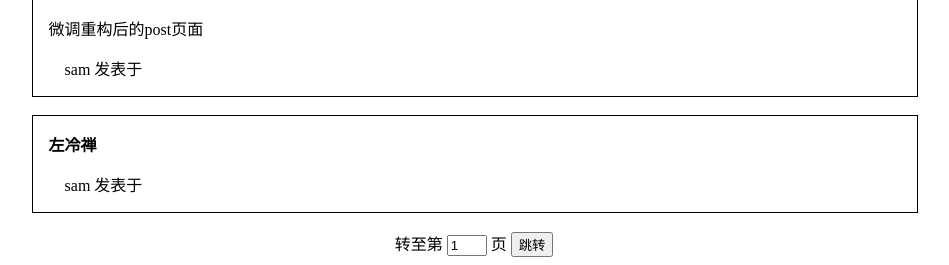
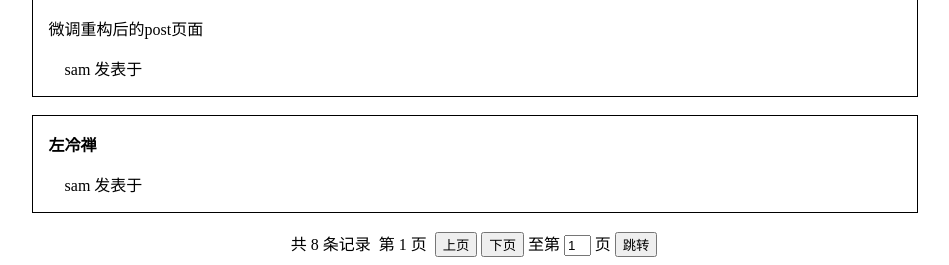
Before and after one commit to lizuohong/nexus1, a Flask app: page / in a window 1280 px wide. Shown: the part 868-1133 px from the top of the page, without its empty margins (166-1115 px from the left). Run offline with Flask 2, Linux system fonts and the light colour scheme; the visitor is signed in with stand-in values (Sample User, id 1); data comes from the database, SQL or seed files in the repository.

Commit message:
完善翻页功能

```diff
--- a/app.py
+++ b/app.py
@@ -1,9 +1,9 @@
 from flask import Flask, flash, abort, g, request, redirect, render_template, session
 from werkzeug.security import check_password_hash, generate_password_hash
-import sqlite3
-import functools
+from datetime import datetime
+import sqlite3, functools, math
 from helpers import *
-from datetime import datetime
+
 
 app = Flask('nexus1')
 app.secret_key = 'dev'
@@ -11,8 +11,18 @@ app.secret_key = 'dev'
 @app.route('/')
 def index():
     total = int(query_db('select count(*) from post', one=True)[0])
-    page_code = request.args.get('page')
-    page = int(page_code) if page_code else 1
+    page_param = request.args.get('page')
+    page = int(page_param) if page_param else 1
+    page_max = math.ceil(total/10)
+
+    if page < 1:
+        return redirect('/?page=1')
+    elif page > page_max:
+        return redirect('/?page=%d' % page_max)
+    else:
+        session['total'] = total
+        session['page'] = page
+
     start = 10 * (page - 1)
     if request.args.get('start'):
         start = int(request.args.get('start'))
--- a/static/index.css
+++ b/static/index.css
@@ -70,5 +70,5 @@ form {
   margin: 0;
 }
 input#page {
-  width: 3em;
+  width: 2em;
 }
--- a/templates/index.html
+++ b/templates/index.html
@@ -44,8 +44,12 @@
 
 <footer class=flex_col>
   <div>
-    <form method=get action=/>
-      转至第&nbsp;<input id=page name=page value=1>&nbsp;页
+    共&nbsp;{{ session.get('total').__str__() }}&nbsp;条记录&nbsp;
+    第&nbsp;{{ session.get('page').__str__() }}&nbsp;页&nbsp;
+    <button class=raw onclick="location.href='/?page={{ (session.get('page')-1).__str__() }}'">上页</button>
+    <button class=raw onclick="location.href='/?page={{ (session.get('page')+1).__str__() }}'">下页</button>
+    <form method=get action=/ style="display: inline">
+      至第&nbsp;<input id=page name=page value=1>&nbsp;页
       <input type="submit" value="跳转">
     </form>
   </div>
```
